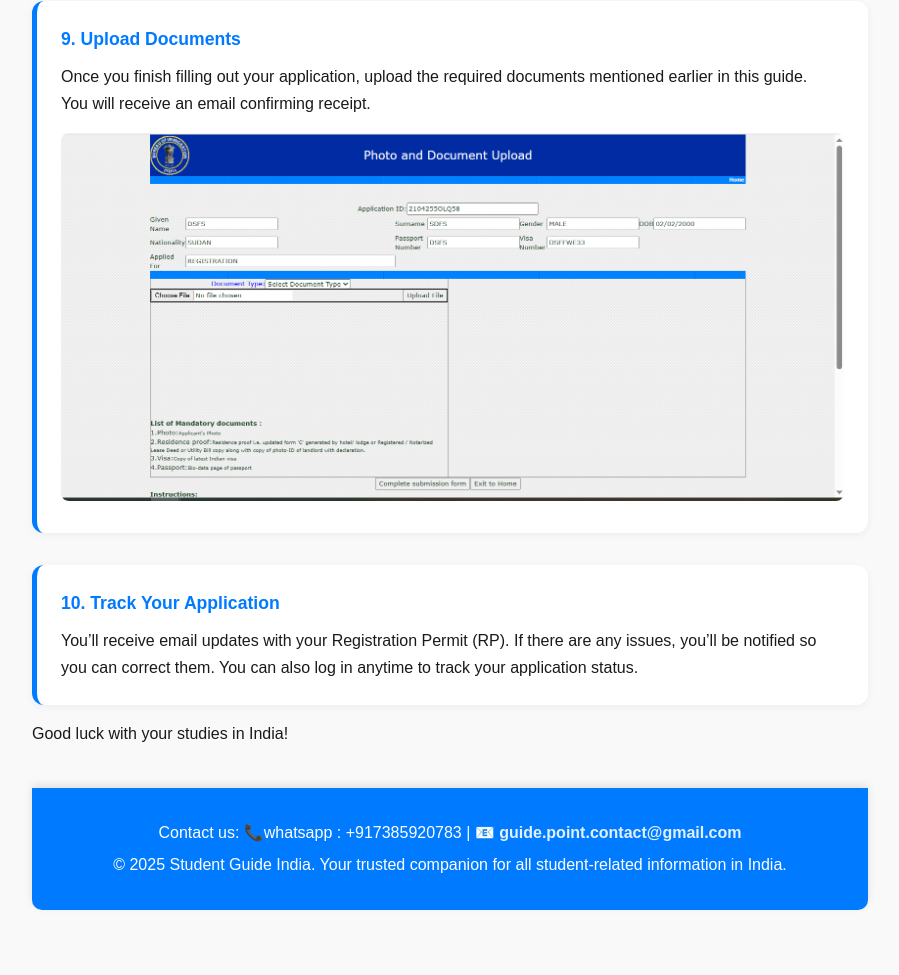
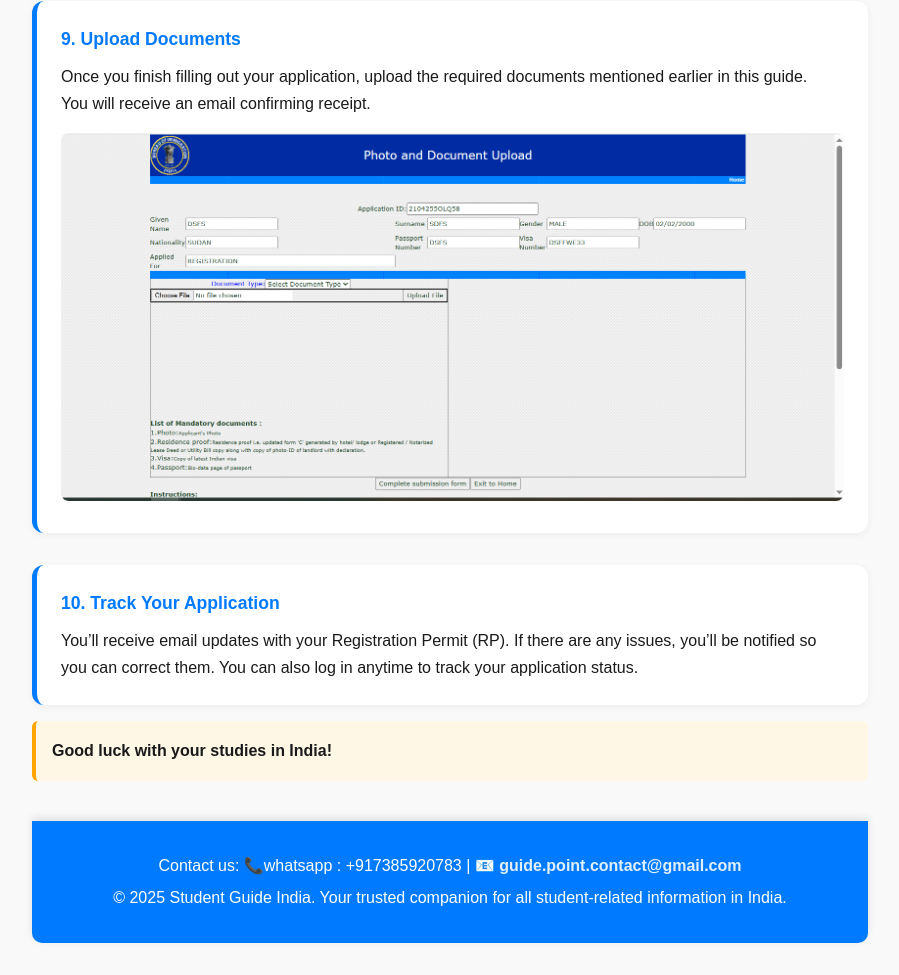
Before and after one commit to guide-point/guide-point.github.io, a plain HTML site: page sections/step-by-step-guide.html in a window 1280 px wide. Shown: the part 6761-7736 px from the top of the page, without its empty margins (190-1089 px from the left). Before the commit the page ends 7703 px from the top, so only its background shows below. Drawn offline with Linux system fonts and the light colour scheme.

Commit message:
Update step-by-step-guide.html

```diff
--- a/sections/step-by-step-guide.html
+++ b/sections/step-by-step-guide.html
@@ -300,7 +300,8 @@
     <p>You’ll receive email updates with your Registration Permit (RP). If there are any issues, you’ll be notified so you can correct them. You can also log in anytime to track your application status.</p>
   </div>
 
-  <p>Good luck with your studies in India!</p>
+  <p class="tip"> <strong>Good luck with your studies in India!</strong> </p>
+
   <footer>
         <p>Contact us: 📞whatsapp : +917385920783 | 📧 <a href="mailto:aaa@gmail.com">guide.point.contact@gmail.com</a></p>
         <p>© 2025 Student Guide India. Your trusted companion for all student-related information in India.</p>
```
